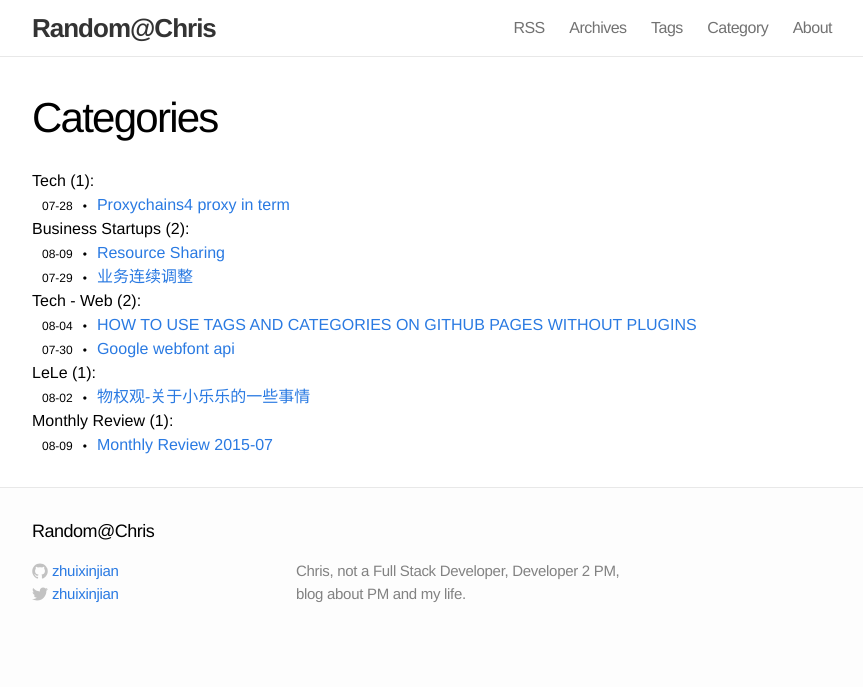
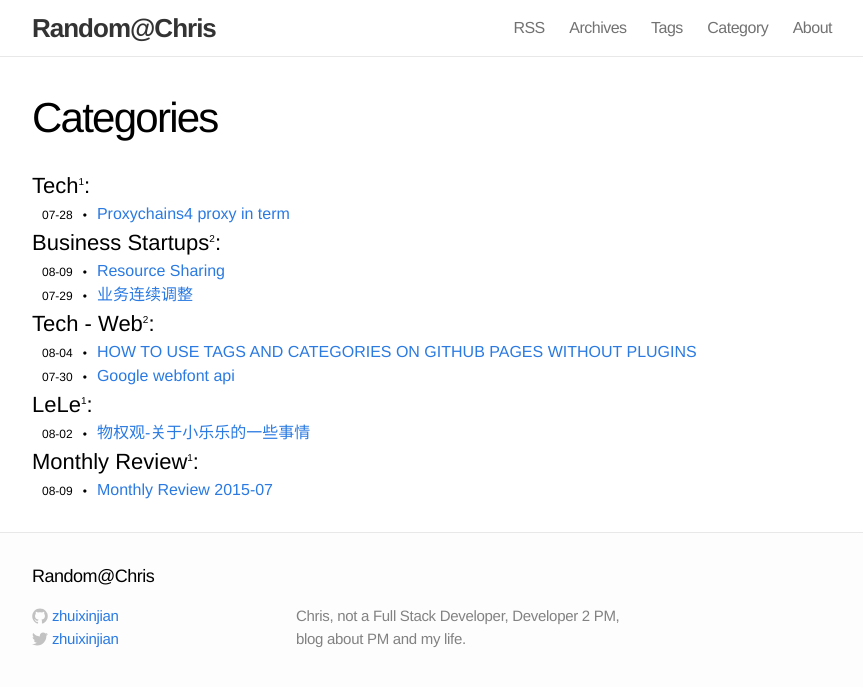
Before and after one commit to zhuixinjian/zhuixinjian.github.io, a Jekyll site: the page built from category.html, in a window 1280 px wide. Shown: the top 687 px of the page, without its empty margins (208-1071 px from the left). Built offline with Jekyll 4.4.1, drawn with Linux system fonts in a browser that asks for light colours; Markdown is read by kramdown in place of the engine named in the settings.

Commit message:
tag style

```diff
--- a/category.html
+++ b/category.html
@@ -8,14 +8,14 @@ permalink: /blog/category/
 	<h1>Categories</h1>
 </header>
 
-<section id="archive">
+<section id="category-box">
     {% for post_info in site.categories %}
     	{% assign post_cate = post_info[0] %}
     	{% assign cate = site.data.categories[post_cate] %}
     	{% if cate == null %}
     		{% assign cate = post_cate %}
     	{% endif %}
-	<h2 class="ahour"><a name="{{post_cate}}">{{ cate }} ({{ post_info[1].size }}):</a></h2>
+	<h2 class="ahour"><a name="{{post_cate}}">{{ cate }}<span>{{ post_info[1].size }}</span>:</a></h2>
 	<ul>
 		{% for post in post_info[1] %}
 		<li style="list-style-type:none;"><time>{{ post.date | date: "%m-%d" }}</time><a href="{{ post.url }}">{{ post.title }}</a></li>
--- a/css/main.css
+++ b/css/main.css
@@ -465,6 +465,54 @@ img {
   padding-left: 10px;
 }
 
+/*tag-box*/
+#tag-box h2 { font-size: 22px; }
+#tag-box ul {
+  margin-left: 10px;
+}
+
+#tag-box ul li time {
+  display: inline-block;
+  font-size: 12px;
+  padding-right: 10px;
+}
+
+#tag-box ul li time:after {
+  content: "•";
+  font-size: 12px;
+  padding-left: 10px;
+}
+
+#tag-box a span {
+    font-size: 10px;
+    vertical-align: super;
+    color: black;
+}
+
+/*category-box*/
+#category-box h2 { font-size: 22px; }
+#category-box ul {
+  margin-left: 10px;
+}
+
+#category-box ul li time {
+  display: inline-block;
+  font-size: 12px;
+  padding-right: 10px;
+}
+
+#category-box ul li time:after {
+  content: "•";
+  font-size: 12px;
+  padding-left: 10px;
+}
+
+#category-box a span {
+    font-size: 10px;
+    vertical-align: super;
+    color: black;
+}
+
 .share-page {
   text-align: center;
   background: #16a085;
--- a/index.html
+++ b/index.html
@@ -12,7 +12,7 @@ layout: default
       <article class="post-content">
       {{ post.excerpt }}
       </article>
-      <p class="meta"><readmore><a href="{{ post.url }}">Read more</a></readmore>  {{ post.date | date: "%b %-d, %Y" }}{% if site.author %} • {{ site.author }}{% endif %}{% if page.meta %} • {{ page.meta }}{% endif %}</p>
+      <p class="meta"><readmore><a href="{{ post.url }}">Read more</a></readmore>  {{ post.date | date: "%-d %b, %Y" }}{% if site.author %} • {{ site.author }}{% endif %}{% if page.meta %} • {{ page.meta }}{% endif %}</p>
     </div>
 
   {% endfor %}
--- a/tag.html
+++ b/tag.html
@@ -7,15 +7,14 @@ permalink: /blog/tags/
 <header class="post-header">
 	<h1>Tags</h1>
 </header>
-
-<section id="archive">
+<section id="tag-box">
     {% for post_info in site.tags %}
     	{% assign post_tag = post_info[0] %}
     	{% assign tag = site.data.tags[post_tag] %}
     	{% if tag == null %}
     		{% assign tag = post_tag %}
     	{% endif %}
-	<h2 class="ahour"><a name="{{post_tag}}">{{ tag }} ({{ post_info[1].size }}):</a></h2>
+	<h2 class="ahour"><a name="{{post_tag}}">{{ tag }}<span>{{ post_info[1].size }}</span>:</a></h2>
 	<ul>
 		{% for post in post_info[1] %}
 		<li style="list-style-type:none;"><time>{{ post.date | date: "%m-%d" }}</time><a href="{{ post.url }}">{{ post.title }}</a></li>
```
